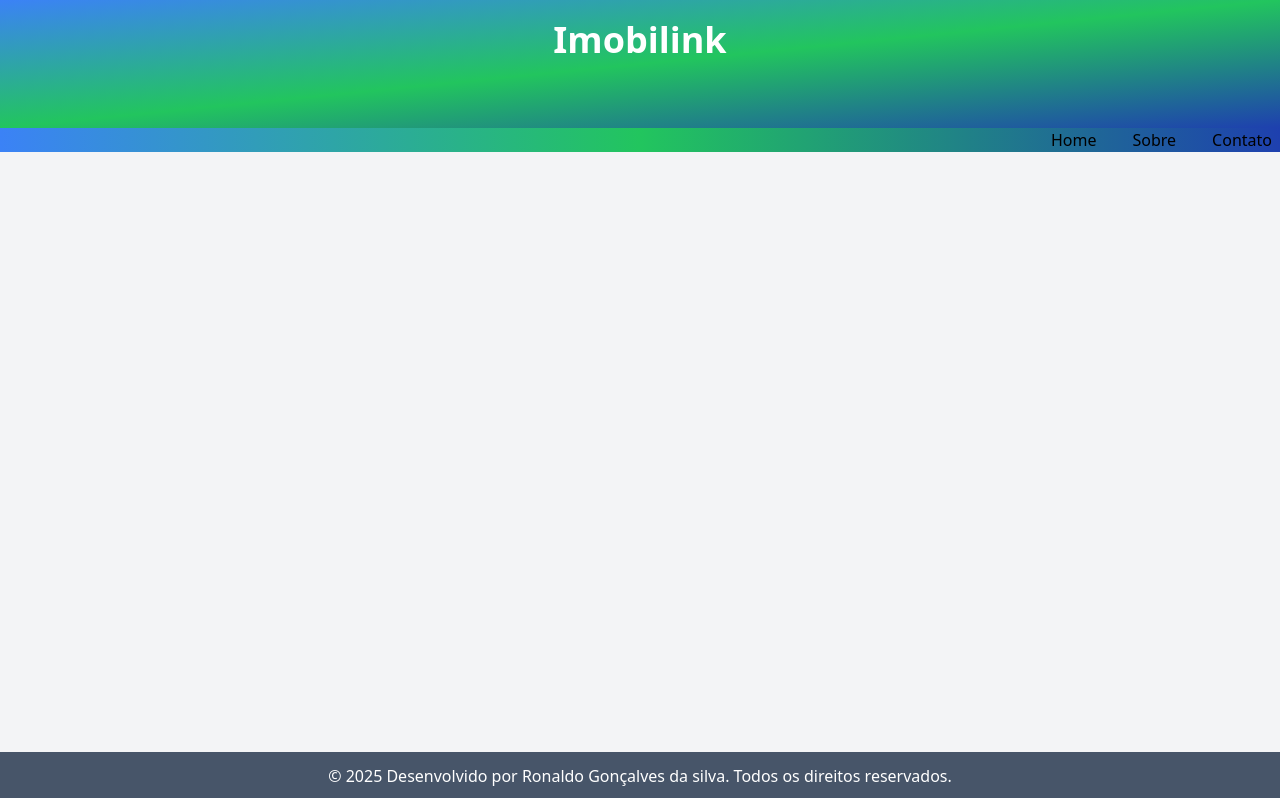
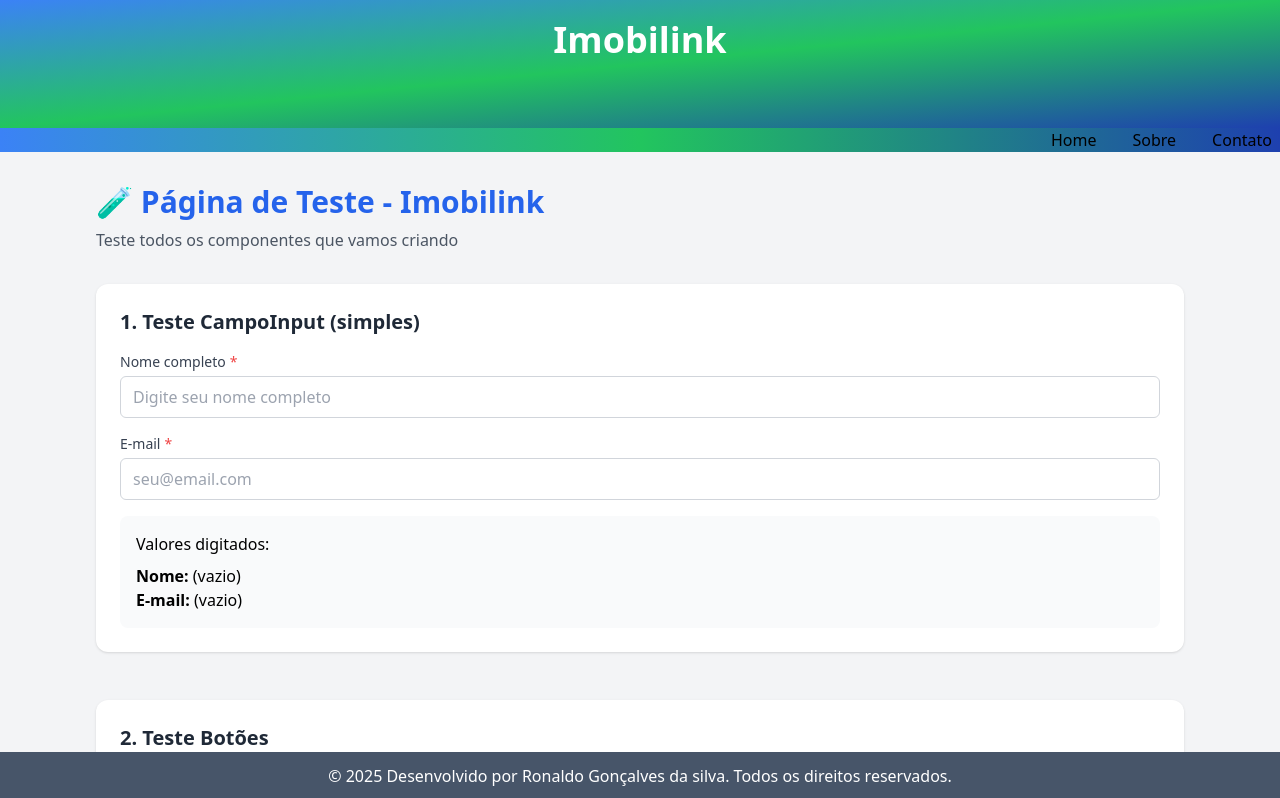
Before and after one commit to RonaldoSilva-dev/testes-Imobilink, a React (Vite) app: page / in a window 1280 px wide. Shown: the top 798 px of the page. Built offline with nearby package versions, Linux system fonts and the light colour scheme.

Commit message:
Update App.tsx
Import do PageTeste para teste dos componentes.

```diff
--- a/src/App.tsx
+++ b/src/App.tsx
@@ -2,6 +2,7 @@
 
 import { Footer } from "./components/Footer";
 import { Header } from "./components/Header";
+import { PageTeste } from "./components/PagesTestes/PageTeste";
 
 function App() {
   return (
@@ -9,7 +10,9 @@ function App() {
       <header>
         <Header />
       </header>
-      <main></main>
+      <main>
+        <PageTeste />
+      </main>
       <footer>
         <Footer />
       </footer>
```
